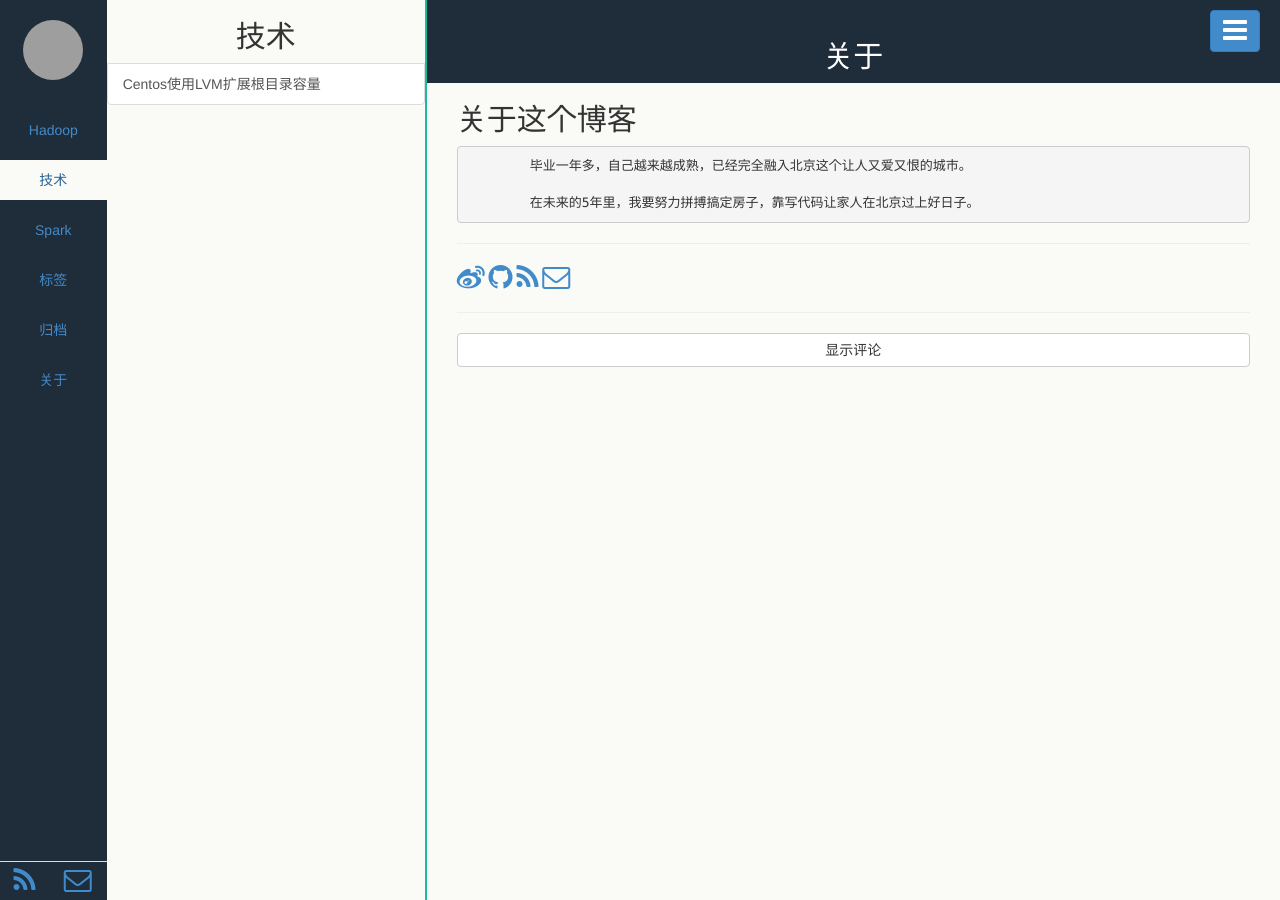
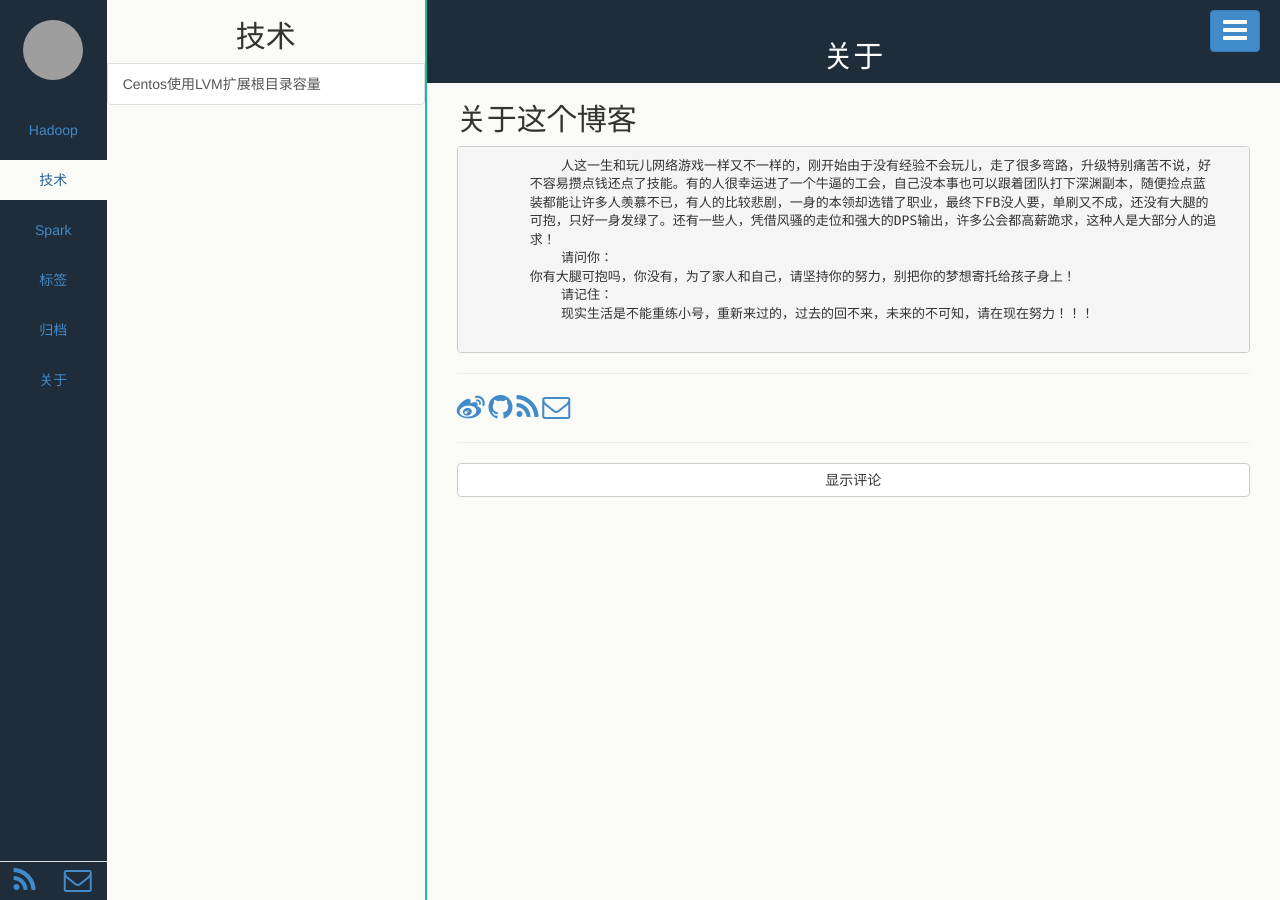
Before and after one commit to zhxuan/zhxuan.github.io, a Jekyll site: the page built from pages/about.html, in a window 1280 px wide. Built offline with Jekyll 4.4.1, drawn with Linux system fonts in a browser that asks for light colours; Markdown is read by kramdown in place of the engine named in the settings; grey boxes are pictures that could not be loaded.

Commit message:
Update about.html

```diff
--- a/pages/about.html
+++ b/pages/about.html
@@ -6,9 +6,16 @@ title: 关于
 <h2>关于这个博客</h2>
 
 <pre>
-	毕业一年多，自己越来越成熟，已经完全融入北京这个让人又爱又恨的城市。
+	    人这一生和玩儿网络游戏一样又不一样的，刚开始由于没有经验不会玩儿，走了很多弯路，升级特别痛苦不说，好
+	不容易攒点钱还点了技能。有的人很幸运进了一个牛逼的工会，自己没本事也可以跟着团队打下深渊副本，随便捡点蓝
+	装都能让许多人羡慕不已，有人的比较悲剧，一身的本领却选错了职业，最终下FB没人要，单刷又不成，还没有大腿的
+	可抱，只好一身发绿了。还有一些人，凭借风骚的走位和强大的DPS输出，许多公会都高薪跪求，这种人是大部分人的追
+	求！
+	    请问你：
+	你有大腿可抱吗，你没有，为了家人和自己，请坚持你的努力，别把你的梦想寄托给孩子身上！
+	    请记住：
+	    现实生活是不能重练小号，重新来过的，过去的回不来，未来的不可知，请在现在努力！！！
 
-	在未来的5年里，我要努力拼搏搞定房子，靠写代码让家人在北京过上好日子。
 </pre>
 
 <hr>
```
